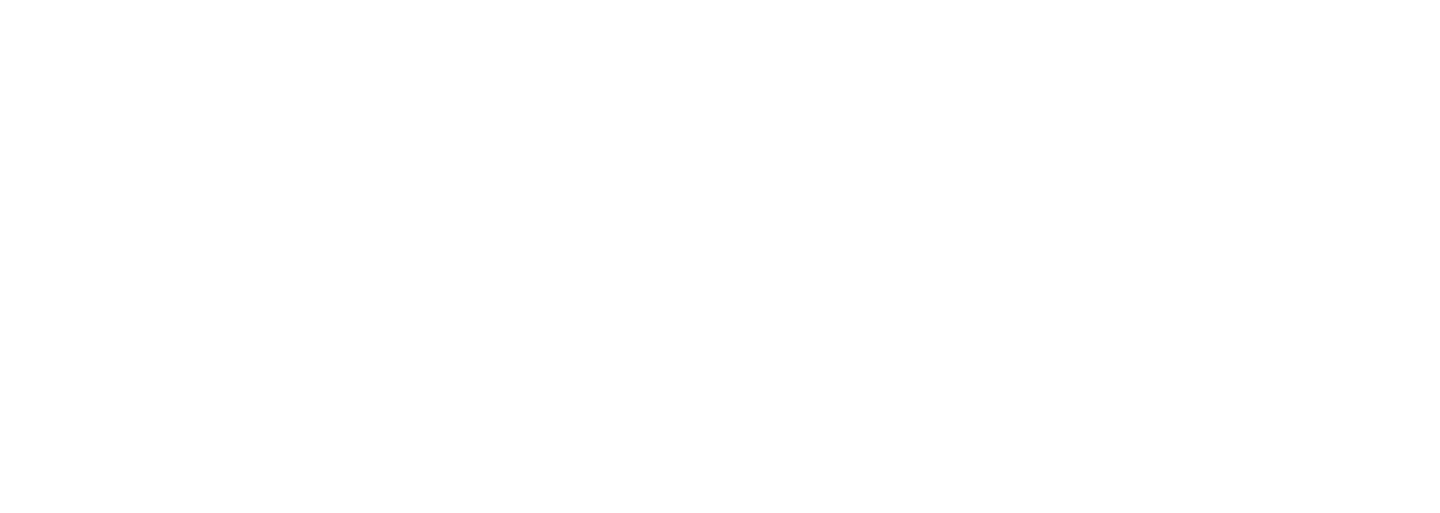
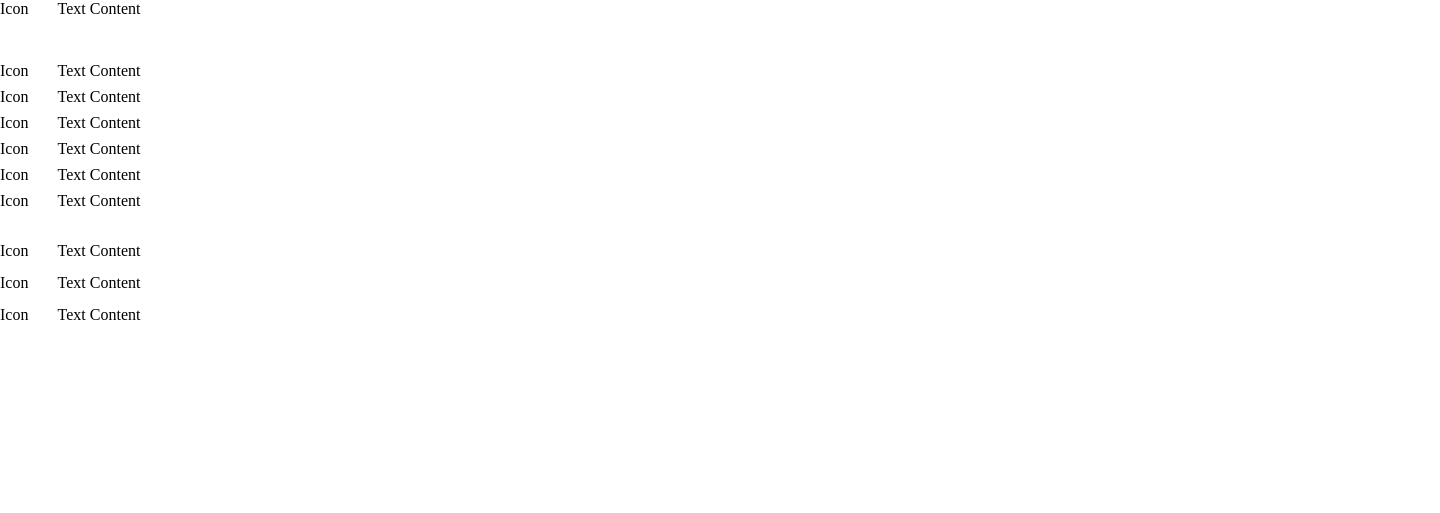
Before and after one commit to Rajanikanth0/odin-dashboard, a plain HTML site: page index.html in a window 1280 px wide. Shown: the whole page, 1440 px wide, since content can reach past the window. Drawn offline with Linux system fonts and the light colour scheme.

Commit message:
feat: align sidebar layout with some dummy-text

```diff
--- a/css/style.css
+++ b/css/style.css
@@ -3,3 +3,26 @@
   padding: 0;
   box-sizing: border-box;
 }
+
+.container {
+  width: 90em;
+  margin: 0 auto;
+
+  display: grid;
+  grid-template-columns: 1fr 4fr;
+}
+
+.sidebar {
+  display: grid;
+  row-gap: 2em;
+  grid-template-columns: 1fr 4fr;
+  grid-template-rows: 1fr 5fr 3fr 5fr;
+}
+
+.main-links, .dashboard, .other-links {
+  grid-column: span 2;
+
+  display: grid;
+  row-gap: 0.5em;
+  grid-template-columns: subgrid;
+}
--- a/index.html
+++ b/index.html
@@ -8,6 +8,39 @@
   <link rel="stylesheet" href="css/style.css">
 </head>
 <body>
+  <div class="container">
+    <div class="sidebar">
+      <div class="dashboard">
+        <div class="icon">Icon</div>
+        <div class="text">Text Content</div>
+      </div>
 
+      <div class="main-links">
+        <div class="icon">Icon</div>
+        <div class="text">Text Content</div>
+        <div class="icon">Icon</div>
+        <div class="text">Text Content</div>
+        <div class="icon">Icon</div>
+        <div class="text">Text Content</div>
+        <div class="icon">Icon</div>
+        <div class="text">Text Content</div>
+        <div class="icon">Icon</div>
+        <div class="text">Text Content</div>
+        <div class="icon">Icon</div>
+        <div class="text">Text Content</div>
+      </div>
+
+      <div class="other-links">
+        <div class="icon">Icon</div>
+        <div class="text">Text Content</div>
+        <div class="icon">Icon</div>
+        <div class="text">Text Content</div>
+        <div class="icon">Icon</div>
+        <div class="text">Text Content</div>
+      </div>
+    </div>
+    <div class="header"></div>
+    <div class="main-content"></div>
+  </div>
 </body>
 </html>
```
